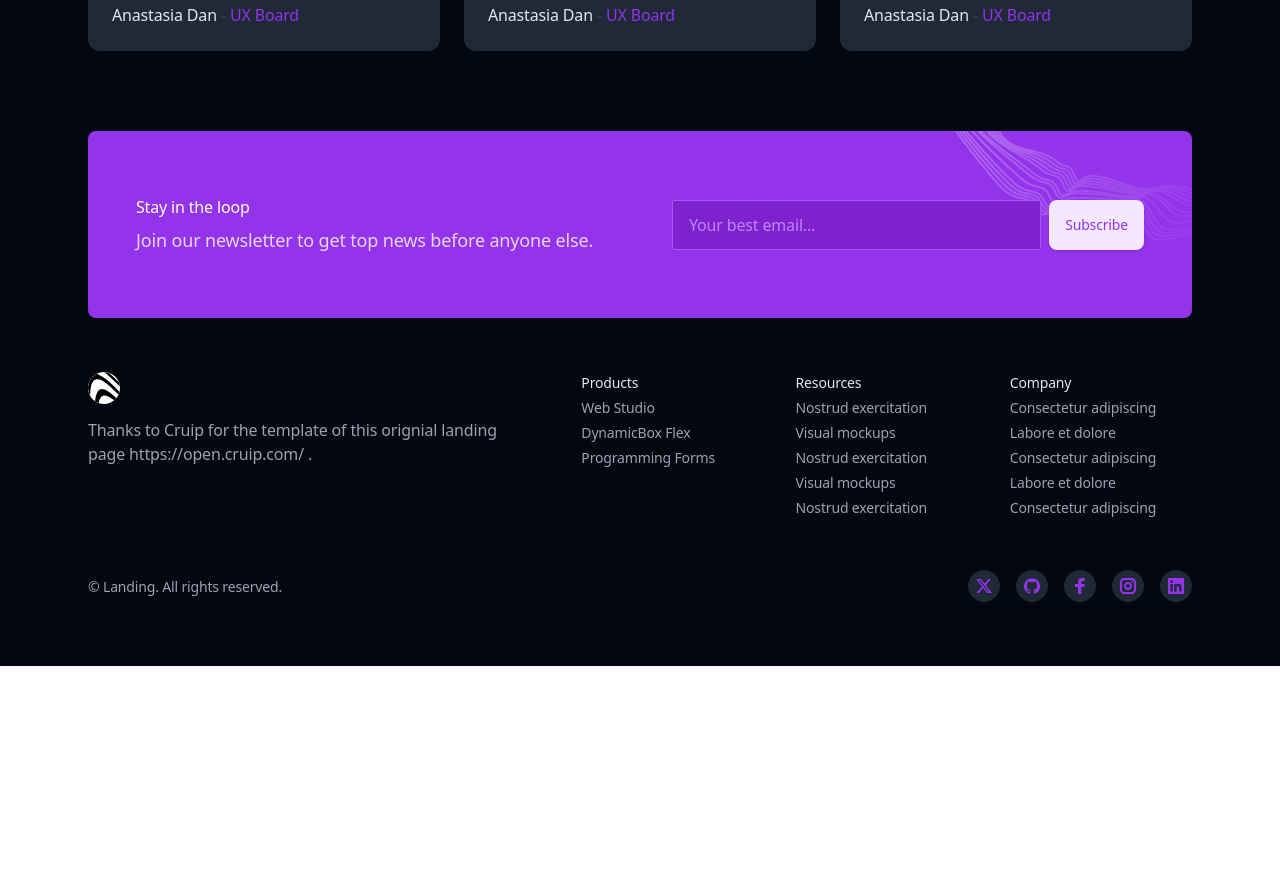
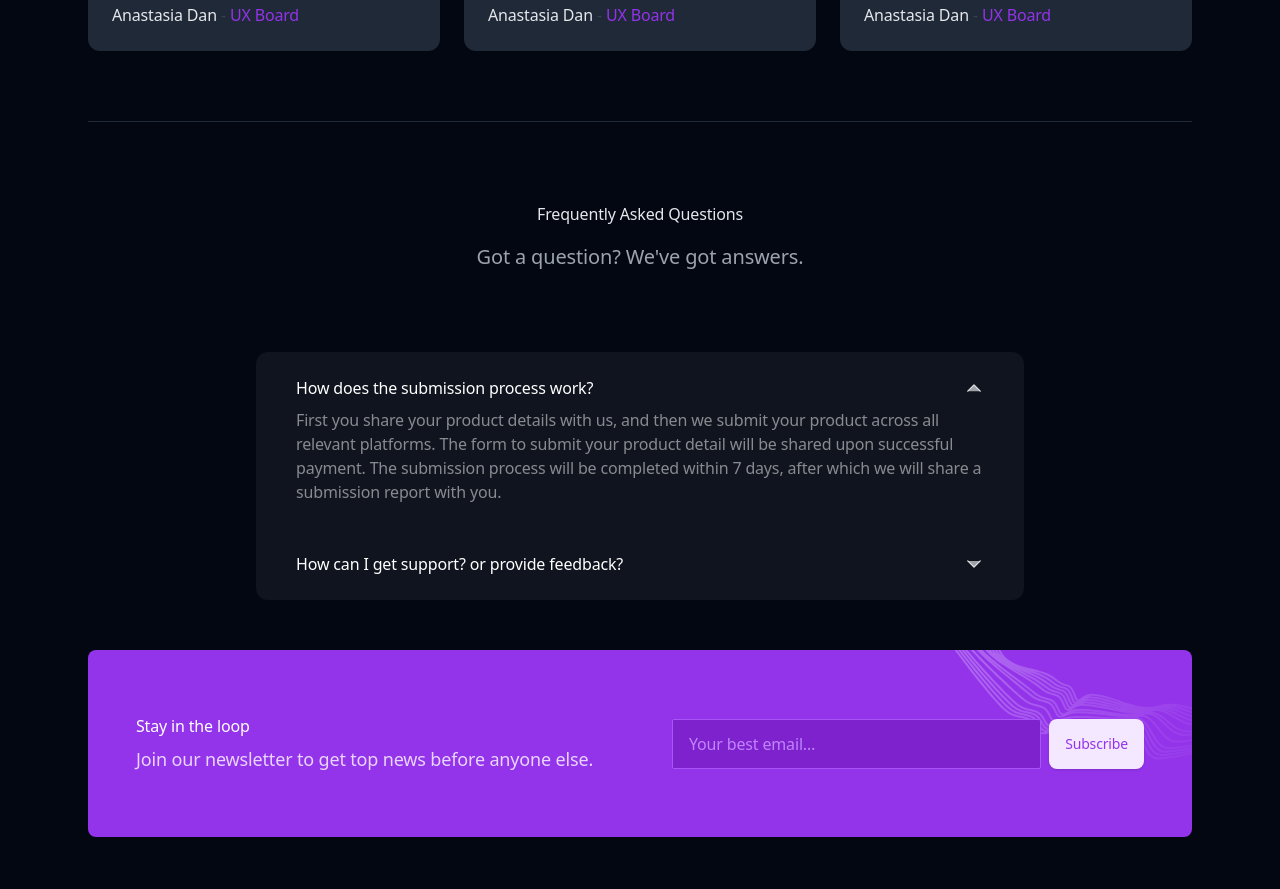
Before and after one commit to guillim/nextjs-boilerplate, a Next.js app: page / in a window 1280 px wide. Shown: the part 4200-5089 px from the top of the page. Before the commit the page ends 4866 px from the top, so only its background shows below. Built offline with nearby package versions, Linux system fonts and the light colour scheme; no server answers; a web font is replaced by a local one.

Commit message:
landing page : FAQ

```diff
--- a/app/(landing-page)/components/blocks.tsx
+++ /dev/null
@@ -1,98 +0,0 @@
-export default function Blocks() {
-  return (
-    <section>
-      <div className="max-w-6xl mx-auto px-4 sm:px-6">
-        <div className="py-12 md:py-20 border-t border-gray-800">
-
-          {/* Section header */}
-          <div className="max-w-3xl mx-auto text-center pb-12 md:pb-20">
-            <h2 className="h2 mb-4">The majority our customers do not understand their workflows.</h2>
-            <p className="text-xl text-gray-400">Excepteur sint occaecat cupidatat non proident, sunt in culpa qui officia deserunt mollit anim id est laborum.</p>
-          </div>
-
-          {/* Items */}
-          <div className="max-w-sm mx-auto grid gap-8 md:grid-cols-2 lg:grid-cols-3 lg:gap-16 items-start md:max-w-2xl lg:max-w-none" data-aos-id-blocks>
-
-            {/* 1st item */}
-            <div className="relative flex flex-col items-center" data-aos="fade-up" data-aos-anchor="[data-aos-id-blocks]">
-              <svg className="w-16 h-16 mb-4" viewBox="0 0 64 64" xmlns="http://www.w3.org/2000/svg">
-                <rect className="fill-current text-purple-600" width="64" height="64" rx="32" />
-                <path className="stroke-current text-purple-100" d="M30 39.313l-4.18 2.197L27 34.628l-5-4.874 6.91-1.004L32 22.49l3.09 6.26L42 29.754l-3 2.924" strokeLinecap="square" strokeWidth="2" fill="none" fillRule="evenodd" />
-                <path className="stroke-current text-purple-300" d="M43 42h-9M43 37h-9" strokeLinecap="square" strokeWidth="2" />
-              </svg>
-              <h4 className="h4 mb-2">Instant Features</h4>
-              <p className="text-lg text-gray-400 text-center">Duis aute irure dolor in reprehenderit in voluptate velit esse cillum dolore eu fugiat nulla pariatur. Excepteur sint occaecat cupidatat.</p>
-            </div>
-
-            {/* 2nd item */}
-            <div className="relative flex flex-col items-center" data-aos="fade-up" data-aos-delay="100" data-aos-anchor="[data-aos-id-blocks]">
-              <svg className="w-16 h-16 mb-4" viewBox="0 0 64 64" xmlns="http://www.w3.org/2000/svg">
-                <circle className="fill-current text-purple-600" cx="32" cy="32" r="32" />
-                <path className="stroke-current text-purple-100" strokeWidth="2" strokeLinecap="square" d="M21 23h22v18H21z" fill="none" fillRule="evenodd" />
-                <path className="stroke-current text-purple-300" d="M26 28h12M26 32h12M26 36h5" strokeWidth="2" strokeLinecap="square" />
-              </svg>
-              <h4 className="h4 mb-2">Instant Features</h4>
-              <p className="text-lg text-gray-400 text-center">Duis aute irure dolor in reprehenderit in voluptate velit esse cillum dolore eu fugiat nulla pariatur. Excepteur sint occaecat cupidatat.</p>
-            </div>
-
-            {/* 3rd item */}
-            <div className="relative flex flex-col items-center" data-aos="fade-up" data-aos-delay="200" data-aos-anchor="[data-aos-id-blocks]">
-              <svg className="w-16 h-16 mb-4" viewBox="0 0 64 64" xmlns="http://www.w3.org/2000/svg">
-                <rect className="fill-current text-purple-600" width="64" height="64" rx="32" />
-                <g transform="translate(21 21)" strokeLinecap="square" strokeWidth="2" fill="none" fillRule="evenodd">
-                  <ellipse className="stroke-current text-purple-300" cx="11" cy="11" rx="5.5" ry="11" />
-                  <path className="stroke-current text-purple-100" d="M11 0v22M0 11h22" />
-                  <circle className="stroke-current text-purple-100" cx="11" cy="11" r="11" />
-                </g>
-              </svg>
-              <h4 className="h4 mb-2">Instant Features</h4>
-              <p className="text-lg text-gray-400 text-center">Duis aute irure dolor in reprehenderit in voluptate velit esse cillum dolore eu fugiat nulla pariatur. Excepteur sint occaecat cupidatat.</p>
-            </div>
-
-            {/* 4th item */}
-            <div className="relative flex flex-col items-center" data-aos="fade-up" data-aos-delay="300" data-aos-anchor="[data-aos-id-blocks]">
-              <svg className="w-16 h-16 mb-4" viewBox="0 0 64 64" xmlns="http://www.w3.org/2000/svg">
-                <rect className="fill-current text-purple-600" width="64" height="64" rx="32" />
-                <g transform="translate(22 21)" strokeLinecap="square" strokeWidth="2" fill="none" fillRule="evenodd">
-                  <path className="stroke-current text-purple-100" d="M17 22v-6.3a8.97 8.97 0 003-6.569A9.1 9.1 0 0011.262 0 9 9 0 002 9v1l-2 5 2 1v4a2 2 0 002 2h4a5 5 0 005-5v-5" />
-                  <circle className="stroke-current text-purple-300" cx="13" cy="9" r="3" />
-                </g>
-              </svg>
-              <h4 className="h4 mb-2">Instant Features</h4>
-              <p className="text-lg text-gray-400 text-center">Duis aute irure dolor in reprehenderit in voluptate velit esse cillum dolore eu fugiat nulla pariatur. Excepteur sint occaecat cupidatat.</p>
-            </div>
-
-            {/* 5th item */}
-            <div className="relative flex flex-col items-center" data-aos="fade-up" data-aos-delay="400" data-aos-anchor="[data-aos-id-blocks]">
-              <svg className="w-16 h-16 mb-4" viewBox="0 0 64 64" xmlns="http://www.w3.org/2000/svg">
-                <rect className="fill-current text-purple-600" width="64" height="64" rx="32" />
-                <g strokeLinecap="square" strokeWidth="2" fill="none" fillRule="evenodd">
-                  <path className="stroke-current text-purple-100" d="M29 42h10.229a2 2 0 001.912-1.412l2.769-9A2 2 0 0042 29h-7v-4c0-2.373-1.251-3.494-2.764-3.86a1.006 1.006 0 00-1.236.979V26l-5 6" />
-                  <path className="stroke-current text-purple-300" d="M22 30h4v12h-4z" />
-                </g>
-              </svg>
-              <h4 className="h4 mb-2">Instant Features</h4>
-              <p className="text-lg text-gray-400 text-center">Duis aute irure dolor in reprehenderit in voluptate velit esse cillum dolore eu fugiat nulla pariatur. Excepteur sint occaecat cupidatat.</p>
-            </div>
-
-            {/* 6th item */}
-            <div className="relative flex flex-col items-center" data-aos="fade-up" data-aos-delay="500" data-aos-anchor="[data-aos-id-blocks]">
-              <svg className="w-16 h-16 mb-4" viewBox="0 0 64 64" xmlns="http://www.w3.org/2000/svg">
-                <rect className="fill-current text-purple-600" width="64" height="64" rx="32" />
-                <g transform="translate(21 22)" strokeLinecap="square" strokeWidth="2" fill="none" fillRule="evenodd">
-                  <path className="stroke-current text-purple-300" d="M17 2V0M19.121 2.879l1.415-1.415M20 5h2M19.121 7.121l1.415 1.415M17 8v2M14.879 7.121l-1.415 1.415M14 5h-2M14.879 2.879l-1.415-1.415" />
-                  <circle className="stroke-current text-purple-300" cx="17" cy="5" r="3" />
-                  <path className="stroke-current text-purple-100" d="M8.86 1.18C3.8 1.988 0 5.6 0 10c0 5 4.9 9 11 9a10.55 10.55 0 003.1-.4L20 21l-.6-5.2a9.125 9.125 0 001.991-2.948" />
-                </g>
-              </svg>
-              <h4 className="h4 mb-2">Instant Features</h4>
-              <p className="text-lg text-gray-400 text-center">Duis aute irure dolor in reprehenderit in voluptate velit esse cillum dolore eu fugiat nulla pariatur. Excepteur sint occaecat cupidatat.</p>
-            </div>
-
-          </div>
-
-        </div>
-      </div>
-    </section>
-  )
-}
--- /dev/null
+++ b/app/(landing-page)/components/faq.tsx
@@ -0,0 +1,48 @@
+import { Disclosure, DisclosureButton, DisclosurePanel } from '@headlessui/react';
+import { ChevronDownIcon } from '@heroicons/react/24/outline';
+
+const faqs = [
+  {
+    question: "How does the submission process work?",
+    answer: "First you share your product details with us, and then we submit your product across all relevant platforms. The form to submit your product detail will be shared upon successful payment. The submission process will be completed within 7 days, after which we will share a submission report with you."
+  },
+  {
+    question: "How can I get support? or provide feedback?",
+    answer: 'Reach out to me on twitter (link in the footer)'
+  }
+];
+
+export default function Faq() {
+  return (
+    <section>
+      <div className="max-w-6xl mx-auto px-4 sm:px-6">
+        <div className="py-12 md:py-10 border-t border-gray-800"></div>
+      </div>
+
+      <div className="max-w-3xl mx-auto text-center pb-12 md:pb-20">
+        <h2 className="h2 mb-4">Frequently Asked Questions</h2>
+        <p className="text-xl text-gray-400">Got a question? We've got answers.</p>
+      </div>
+
+      <div className="w-full px-4 mb-10">
+        <div className="mx-auto w-full max-w-3xl divide-y divide-white/5 rounded-xl bg-white/5">
+          <div className="w-full px-4">
+            {faqs.map((faq, index) => (
+              <Disclosure as="div" className="p-6" defaultOpen={index === 0 } key={index}>
+                <DisclosureButton className="group flex w-full items-center justify-between">
+                  <span className="font-medium text-white group-data-[hover]:text-white/80">
+                    {faq.question}
+                  </span>
+                  <ChevronDownIcon className="size-5 fill-white/60 group-data-[hover]:fill-white/50 group-data-[open]:rotate-180" />
+                </DisclosureButton>
+                <DisclosurePanel className="mt-2 text-white/50">
+                  {faq.answer}
+                </DisclosurePanel>
+              </Disclosure>
+            ))}
+          </div>
+        </div>
+      </div>
+    </section>
+  );
+}
--- a/app/(landing-page)/page.tsx
+++ b/app/(landing-page)/page.tsx
@@ -3,6 +3,7 @@ import Features from './components/features';
 import Zigzag from './components/zigzag';
 import Testimonials from './components/testimonials';
 import Newsletter from './components/newsletter';
+import Faq from './components/faq';
 
 export default function Home() {
   return (
@@ -11,6 +12,7 @@ export default function Home() {
       <Features />
       <Zigzag />
       <Testimonials />
+      <Faq />
       <Newsletter />
     </>
   );
```
